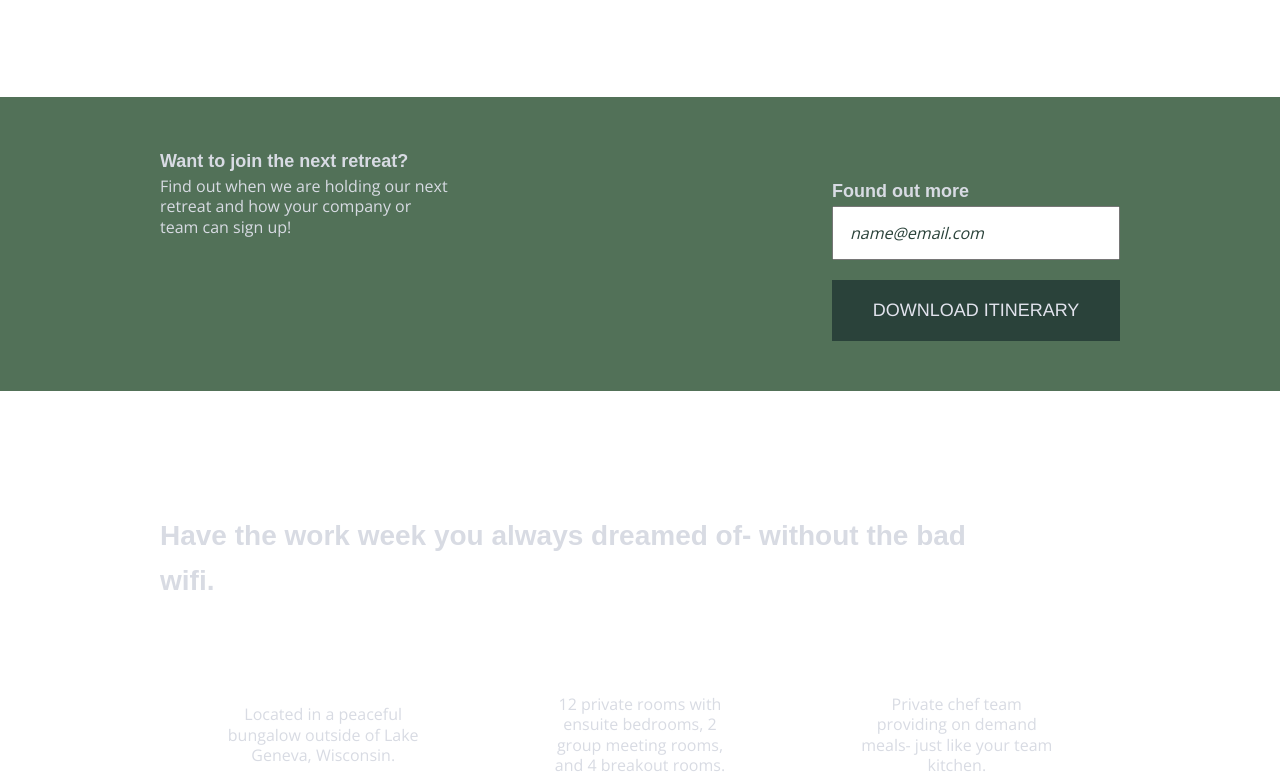
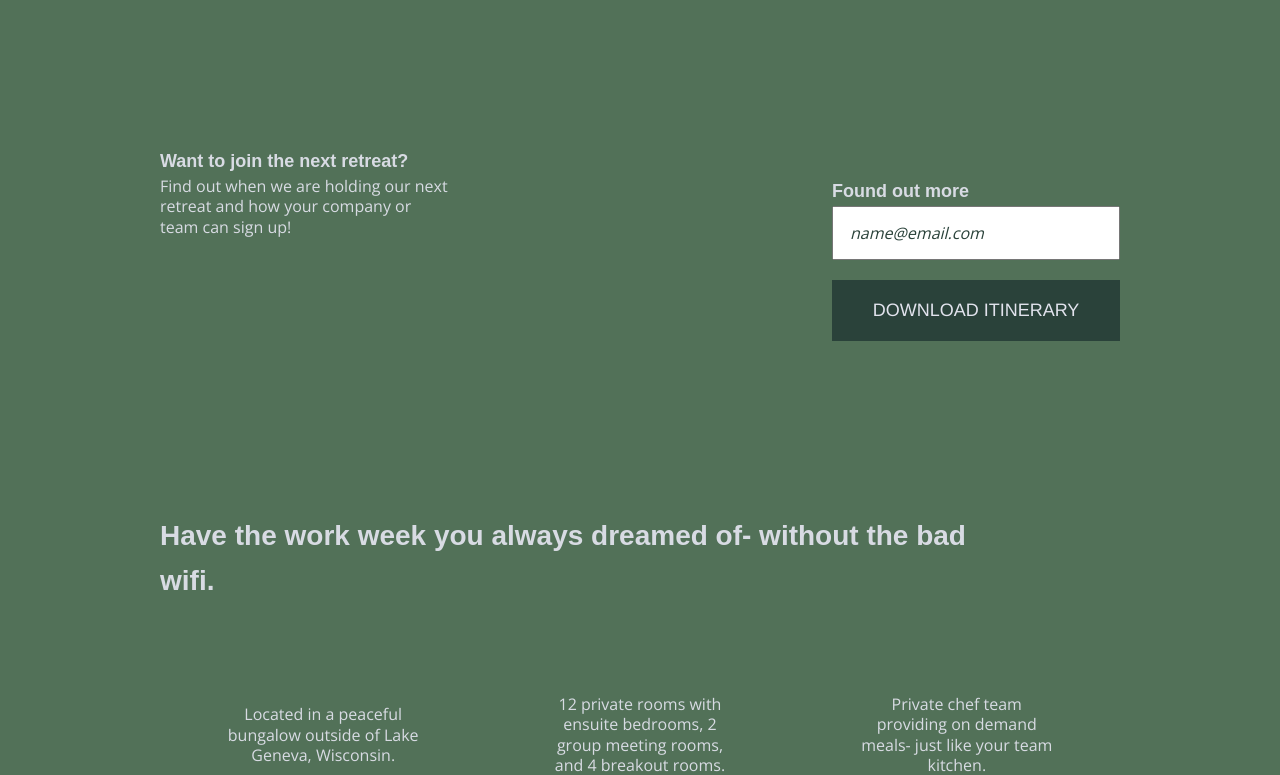
Before and after one commit to ivybergstrom/unplugged-retreat, a website built with Parcel: page index.html in a window 1280 px wide. Shown: the part 415-1190 px from the top of the page. Built offline with nearby package versions, Linux system fonts and the light colour scheme.

Commit message:
Added background color

```diff
--- a/css/main.css
+++ b/css/main.css
@@ -436,6 +436,10 @@ input[type=button] {
  /* ==========================================================================
    FAQ Page
 ========================================================================== */
+body{
+  background-color: #527158;
+}
+
 .faq{
   align-items: center;
   display: flex;
```
